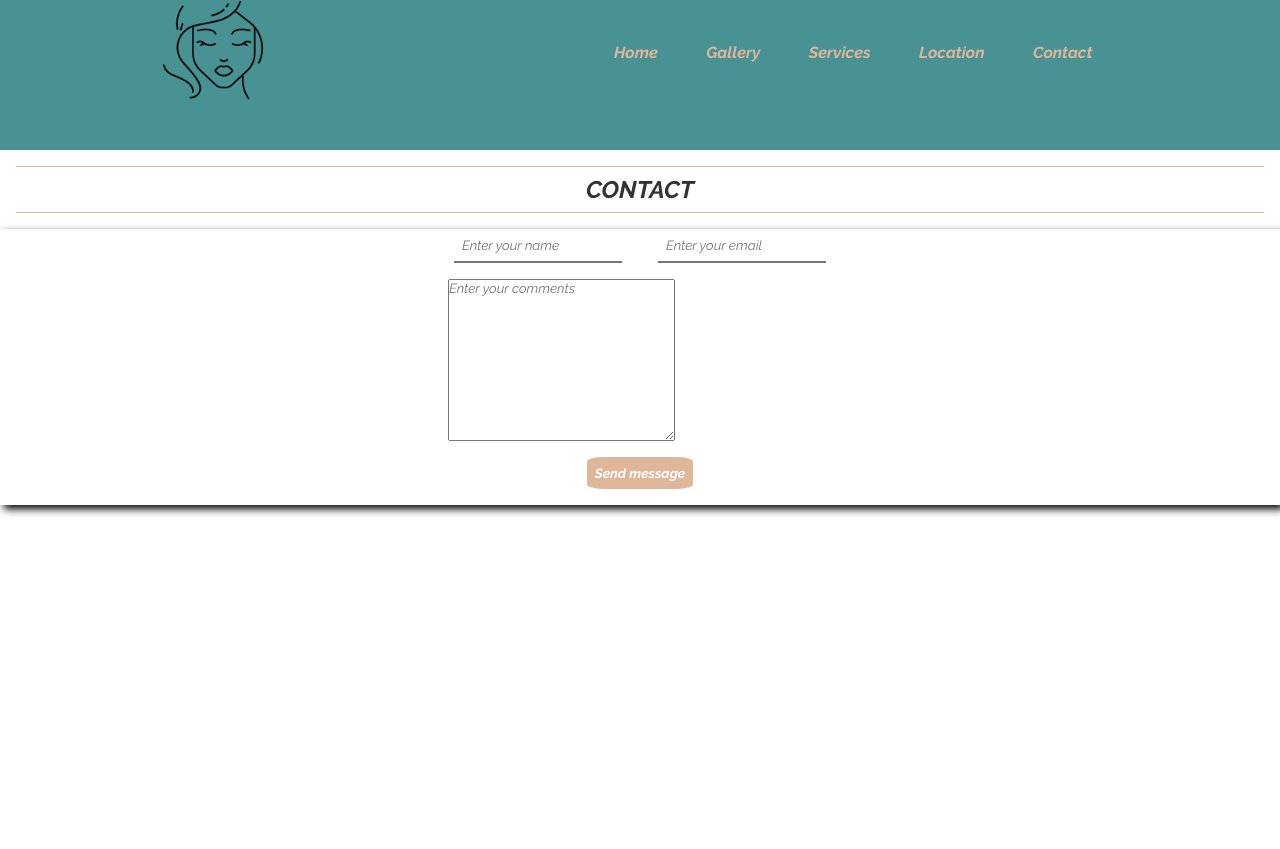
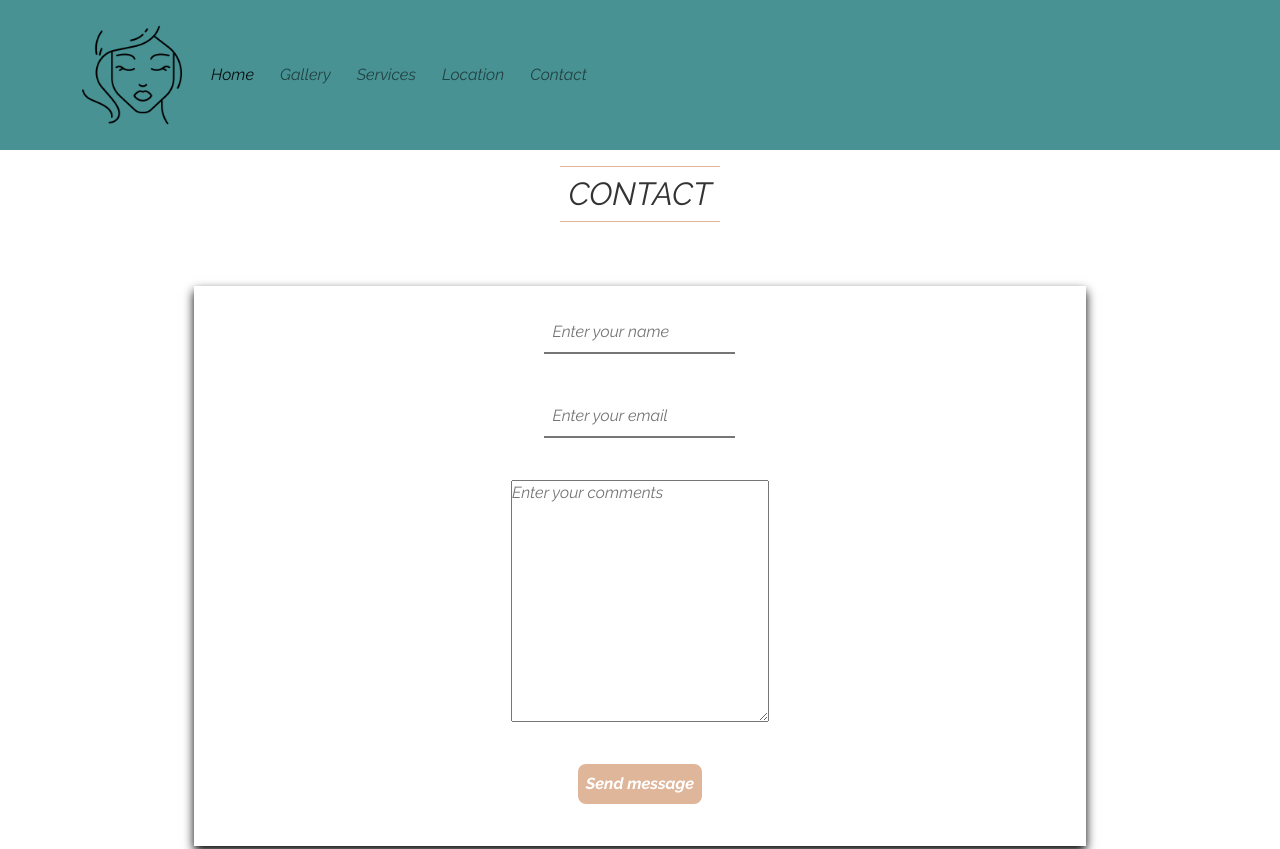
Before and after one commit to DalitCristal/FINAL-PROJECT, a plain HTML site: page PROJECT/html/contacto.html in a window 1280 px wide. Shown: the top 849 px of the page. Drawn offline with nearby package versions, Linux system fonts and the light colour scheme.

Commit message:
Aplicando Bootstrap

```diff
--- a/PROJECT/html/contacto.html
+++ b/PROJECT/html/contacto.html
@@ -7,29 +7,41 @@
     <link rel="preconnect" href="https://fonts.googleapis.com">
     <link rel="preconnect" href="https://fonts.gstatic.com" crossorigin>
     <link href="https://fonts.googleapis.com/css2?family=Raleway:ital,wght@1,400;1,700&display=swap" rel="stylesheet">
+    <link href="https://cdn.jsdelivr.net/npm/bootstrap@5.2.2/dist/css/bootstrap.min.css" rel="stylesheet" integrity="sha384-Zenh87qX5JnK2Jl0vWa8Ck2rdkQ2Bzep5IDxbcnCeuOxjzrPF/et3URy9Bv1WTRi" crossorigin="anonymous">
     <link rel="stylesheet" href="../style/style.css">
     <title>Contact</title>
 </head>
 <body>
     <div id="grilla-contenedora">
-        <header class="header">
-            <section class="container">
-                <div class="logo">
-                    <a href="../index.html"><img src="../assets/LOGO.png" alt="female face" id="logo_img"></a>
-                </div>
-                <nav class="menu">
-                    <ul class="nav-list">
-                        <li><a href="../index.html" target="_blank" class="nav-enlace">Home</a></li>
-                        <li><a href="galeria.html" target="_blank" class="nav-enlace">Gallery</a></li>
-                        <li><a href="servicios.html" target="_blank" class="nav-enlace">Services</a></li>
-                        <li><a href="ubicacion.html" target="_blank" class="nav-enlace">Location</a></li>
-                        <li><a href="contacto.html" class="nav-enlace">Contact</a></li>
-                    </ul>
-                </nav>
-            </section>
-        </header>
+        <nav class="navbar navbar-expand-lg" id="nav-color">
+            <div class="container-fluid container">
+              <a class="navbar-brand" href="../index.html"><img src="../assets/LOGO.png" alt="famele face"></a>
+              <button class="navbar-toggler" type="button" data-bs-toggle="collapse" data-bs-target="#navbarNav" aria-controls="navbarNav" aria-expanded="false" aria-label="Toggle navigation">
+                <span class="navbar-toggler-icon"></span>
+              </button>
+              <div class="collapse navbar-collapse" id="navbarNav">
+                <ul class="navbar-nav">
+                  <li class="nav-item">
+                    <a class="nav-link active" aria-current="page" href="../index.html" target="_blank">Home</a>
+                  </li>
+                  <li class="nav-item">
+                    <a class="nav-link" href="galeria.html" target="_blank">Gallery</a>
+                  </li>
+                  <li class="nav-item">
+                    <a class="nav-link" href="servicios.html" target="_blank">Services</a>
+                  </li>
+                  <li class="nav-item">
+                    <a class="nav-link" href="ubicacion.html" target="_blank">Location</a>
+                  </li>
+                  <li class="nav-item">
+                    <a class="nav-link" href="contacto.html">Contact</a>
+                  </li>
+                </ul>
+              </div>
+            </div>
+        </nav>
 
-        <main class="main_contacto">
+        <main class="main_contacto container">
             <h2 class="tittle_contacto">CONTACT</h2>
             <form action="dalacristal@gmail.com" class="formulario box-shadow-form">
                 <input type="text" placeholder="Enter your name" class="input_nombre">
@@ -45,5 +57,10 @@
         </p>
         </footer>
     </div>
+
+
+
+
+    <script src="https://cdn.jsdelivr.net/npm/bootstrap@5.2.2/dist/js/bootstrap.bundle.min.js" integrity="sha384-OERcA2EqjJCMA+/3y+gxIOqMEjwtxJY7qPCqsdltbNJuaOe923+mo//f6V8Qbsw3" crossorigin="anonymous"></script>
 </body>
 </html>
--- a/PROJECT/style/style.css
+++ b/PROJECT/style/style.css
@@ -63,6 +63,10 @@ li {
   height: 100px;
 }
 
+#nav-color {
+  background-color: var(--second-color);
+}
+
 .nav-enlace {
   text-decoration: none;
   color: var(--first-color);
@@ -113,23 +117,12 @@ li {
   padding-top: 300px;
 }
 
-/* .btn_reserva {
-  padding: 1rem;
-  background-color: var(--first-color);
-  border-radius: 15px;
-  border: solid 1px var(--first-color);
-} */
-
 .btn > a {
   color: var(--white-color);
   font-weight: bold;
   text-decoration: none;
   text-transform: uppercase;
 }
-
-/* .btn_reserva:hover {
-  box-shadow: 0.2rem 0.2rem 0.5rem var(--black-color);
-} */
 
 #inicio {
   display: flex;
@@ -139,14 +132,7 @@ li {
 }
 
 @media only screen and (min-width: 600px) {
- /*  .btn_reserva {
-      padding: 1.5rem 4rem;
-      border-radius: 5px;
-  }
 
-  .btn_reserva > a {
-      font-size: 20px;
-  }  */
   .btn {
     font-size: larger;
   }
@@ -341,8 +327,6 @@ justify-content: space-evenly;
   align-items: center;
   justify-content: center;
   flex-direction: column;
-/*   width: 100%;
-  height: 100vh; */
   background: var(--gray-light-color);
 }
 
@@ -365,34 +349,6 @@ justify-content: space-evenly;
   margin: 2rem;
 }
 
-/* .card_servicios {
-  margin: 2rem;
-  padding: 1rem;
-  border: 0.1rem solid var(--gray-dark-color);
-}
-
-.card_nombre_servicio {
-  padding-bottom: 0.2rem;
-  text-align: center;
-  color: var(--title-color);
-  font-weight: normal;
-}
-
-
-.main_servicios {
-  width: 100%;
-  height: 100vh;
-}
-
-#tittle_servicios {
-  text-align: center;
-  color: var(--title-color);
-  border-top: 0.1rem solid var(--first-color);
-  border-bottom: 0.1rem solid var(--first-color);
-  margin: 1rem;
-  padding: 0.5rem;
-} */
-
 @media only screen and (min-width: 680px) {
   .services {
     height: 800px;
@@ -408,27 +364,40 @@ justify-content: space-evenly;
 
 /* ***** MAIN LOCATION ***** */
 
+.main_ubicacion {
+  background-color: var(--gray-light-color);
+  display: flex;
+  flex-direction: column;
+  justify-content: center;
+  align-items: center;
+}
+
 .mapa {
-  margin-left: 5rem;
-  width: 80%;
-  height: 16rem;
+  width: 100%;
+  height: 100vh;
+  padding: 0.5rem;
 }
 
 .tittle_ubicacion {
+  color: var(--title-color);
+  border-top: 2px solid var(--first-color);
+  border-bottom: 2px solid var(--first-color);
+  font-weight: lighter;
+  margin: 2rem;
   text-align: center;
-  color: var(--title-color);
-  border-top: 0.1rem solid var(--first-color);
-  border-bottom: 0.1rem solid var(--first-color);
-  margin: 1rem;
-  padding: 0.5rem;
 }
+
+@media only screen and (min-width: 600px) {
+
+}
+
 
 /* ***** MAIN CONTACT***** */
 
 .btn_form {
   margin-bottom: 1rem;
   padding: 0.5rem;
-  border-radius: 15%;
+  border-radius: 8px;
   background-color: var(--first-color);
   font-weight: bold;
   border: none;
@@ -439,16 +408,10 @@ justify-content: space-evenly;
   color: var(--white-color);
 }
 
-.box-shadow-form {
-  box-shadow: 0.25rem 0.25rem 0.5rem rgba(0, 0, 0, 1);
-}
-
 #comentario {
   color: var(--gray-dark-color);
   font-family: var(--font);
-  display: block;
   margin-bottom: 1rem;
-  margin-left: 35%;
 }
 
 .formulario {
@@ -465,13 +428,11 @@ input {
   font-family: var(--font);
 }
 
-.input_nombre{
-  margin-right: 2rem;
-}
-
 .main_contacto {
-  width: 100%;
-  height: 100vh;
+  display: flex;
+  flex-direction: column;
+  justify-content: center;
+  align-items: center;
 }
 
 .tittle_contacto {
@@ -481,6 +442,35 @@ input {
   border-bottom: 0.1rem solid var(--first-color);
   margin: 1rem;
   padding: 0.5rem;
+}
+
+@media only screen and (min-width: 600px) {
+  .box-shadow-form {
+    box-shadow: 0 5px 10px var(--black-color);
+  }
+
+  .btn_form:hover {
+    background-color: var(--gray-dark-color);
+  }
+
+ .formulario {
+  width: 80%;
+  height: 70vh;
+  display: flex;
+  flex-direction: column;
+  justify-content: space-evenly;
+  align-items: center;
+  margin-top: 3rem;
+  margin-bottom: 3rem;
+ }
+
+ .main_contacto {
+  display: flex;
+  flex-direction: column;
+  justify-content: space-evenly;
+  align-items: center;
+}
+
 }
 
 /* ***** FOOTER ***** */
@@ -500,4 +490,8 @@ input {
     font-size: 20px;
   }
 
+  .footer p {
+    text-align: center;
+  }
+
 }
```
Also changed, not shown: PROJECT/html/galeria.html (+31 -18 lines), PROJECT/html/servicios.html (+7 -23 lines), PROJECT/html/ubicacion.html (+31 -17 lines), PROJECT/index.html (+1 -18 lines).
